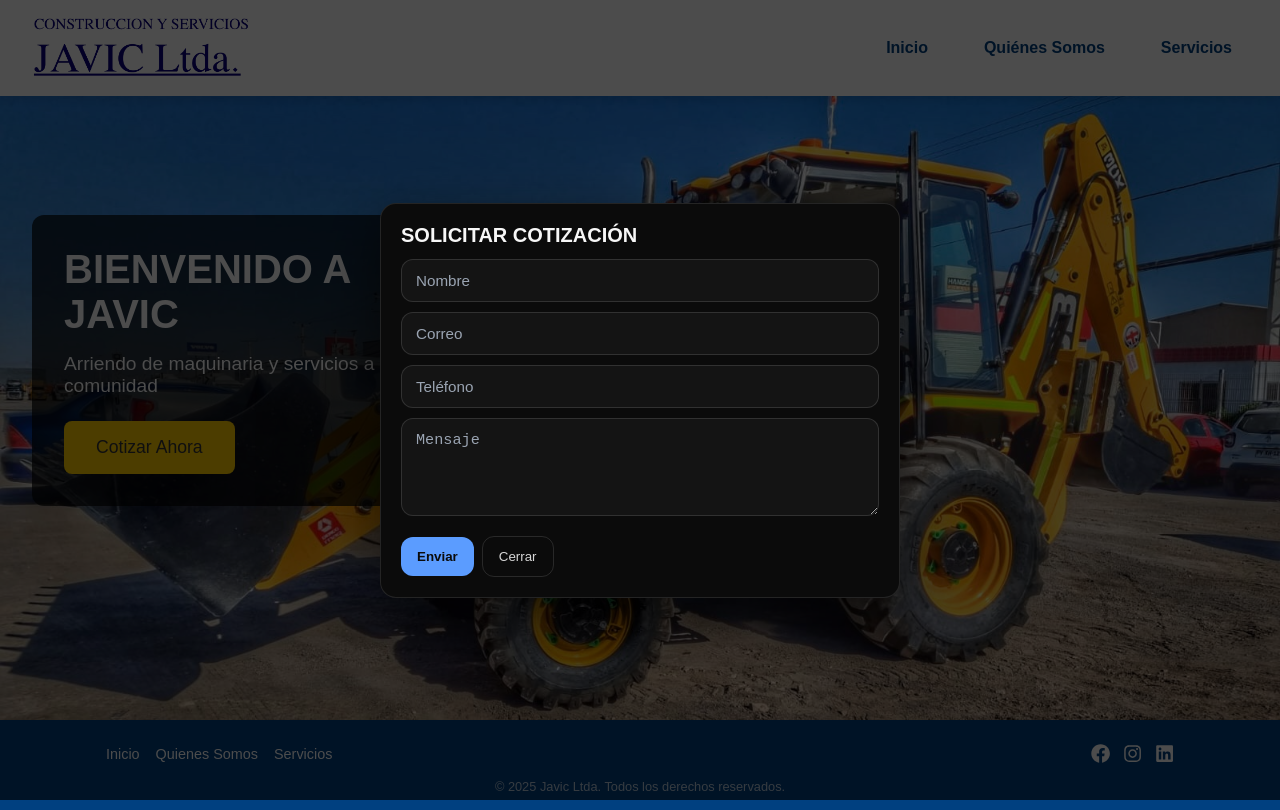
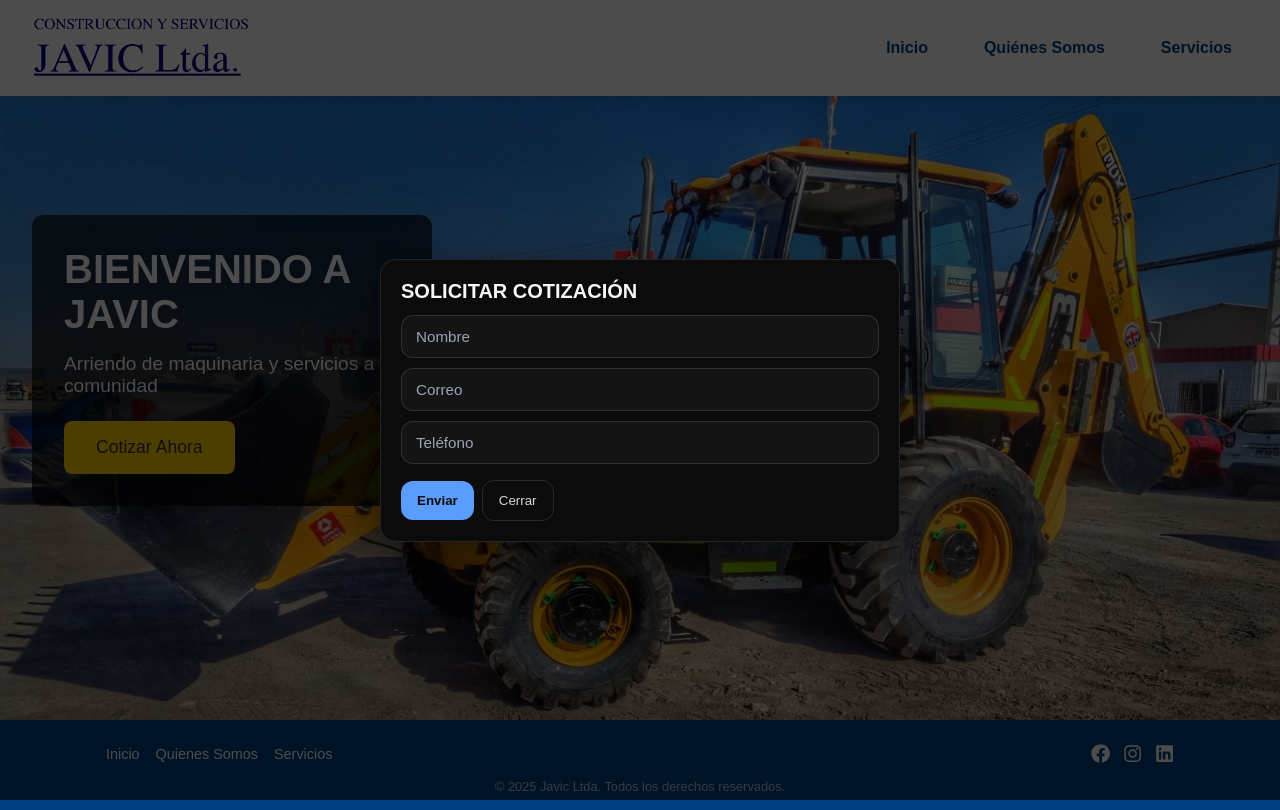
Before and after one commit to EmanuelKanji/Javic-Web-Informativa-con-Mongo-DB, a React app in the folder frontend/: page / in a window 1280 px wide. Both pictures are taken after a click on the button "Cotizar Ahora". Built offline with nearby package versions, Linux system fonts and the light colour scheme.

Commit message:
solucion de modal de contacto

```diff
--- a/frontend/src/components/ContactModal.js
+++ b/frontend/src/components/ContactModal.js
@@ -1,7 +1,7 @@
 import React, { useEffect, useRef, useState } from "react";
 import styled from "styled-components";
 
-// === Estilos ===
+// === Estilos (idénticos) ===
 const ModalOverlay = styled.div`
   position: fixed;
   inset: 0;
@@ -75,7 +75,9 @@ const Message = styled.p`
 
 function ContactModal({ isOpen, open, onClose }) {
   const visible = typeof isOpen !== "undefined" ? isOpen : !!open;
-  const [form, setForm] = useState({ nombre: "", email: "", telefono: "", mensaje: "" });
+
+  // estado (solo 3 campos)
+  const [form, setForm] = useState({ nombre: "", email: "", telefono: "" });
   const [message, setMessage] = useState("");
   const [success, setSuccess] = useState(null);
   const [loading, setLoading] = useState(false);
@@ -89,6 +91,7 @@ function ContactModal({ isOpen, open, onClose }) {
     document.addEventListener("keydown", onKey);
     const prev = document.body.style.overflow;
     document.body.style.overflow = "hidden";
+
     return () => {
       document.removeEventListener("keydown", onKey);
       document.body.style.overflow = prev;
@@ -107,7 +110,8 @@ function ContactModal({ isOpen, open, onClose }) {
   };
 
   const handleSubmit = async () => {
-    if (!form.nombre || !form.email || !form.telefono || !form.mensaje) {
+    // Validación con 3 campos
+    if (!form.nombre || !form.email || !form.telefono) {
       setMessage("Por favor completa todos los campos.");
       setSuccess(false);
       return;
@@ -124,7 +128,12 @@ function ContactModal({ isOpen, open, onClose }) {
       const response = await fetch("https://proyectojavic.onrender.com/api/contacto", {
         method: "POST",
         headers: { "Content-Type": "application/json" },
-        body: JSON.stringify(form),
+        // solo nombre, email y telefono
+        body: JSON.stringify({
+          nombre: form.nombre,
+          email: form.email,
+          telefono: form.telefono,
+        }),
       });
 
       const result = await response.json().catch(() => ({}));
@@ -132,7 +141,7 @@ function ContactModal({ isOpen, open, onClose }) {
       if (response.ok) {
         setMessage("¡Mensaje enviado con éxito!");
         setSuccess(true);
-        setForm({ nombre: "", email: "", telefono: "", mensaje: "" });
+        setForm({ nombre: "", email: "", telefono: "" });
       } else {
         setMessage(result?.message || "Error al enviar el formulario.");
         setSuccess(false);
@@ -154,16 +163,6 @@ function ContactModal({ isOpen, open, onClose }) {
         <Input type="email" name="email" placeholder="Correo" value={form.email} onChange={handleChange} />
         <Input type="tel" name="telefono" placeholder="Teléfono" value={form.telefono} onChange={handleChange} />
 
-        <Input
-          as="textarea"
-          rows="4"
-          name="mensaje"
-          placeholder="Mensaje"
-          value={form.mensaje}
-          onChange={handleChange}
-          style={{ resize: "vertical" }}
-        />
-
         <div style={{ marginTop: 6 }}>
           <Button onClick={handleSubmit} disabled={loading}>
             {loading ? "Enviando..." : "Enviar"}
```
